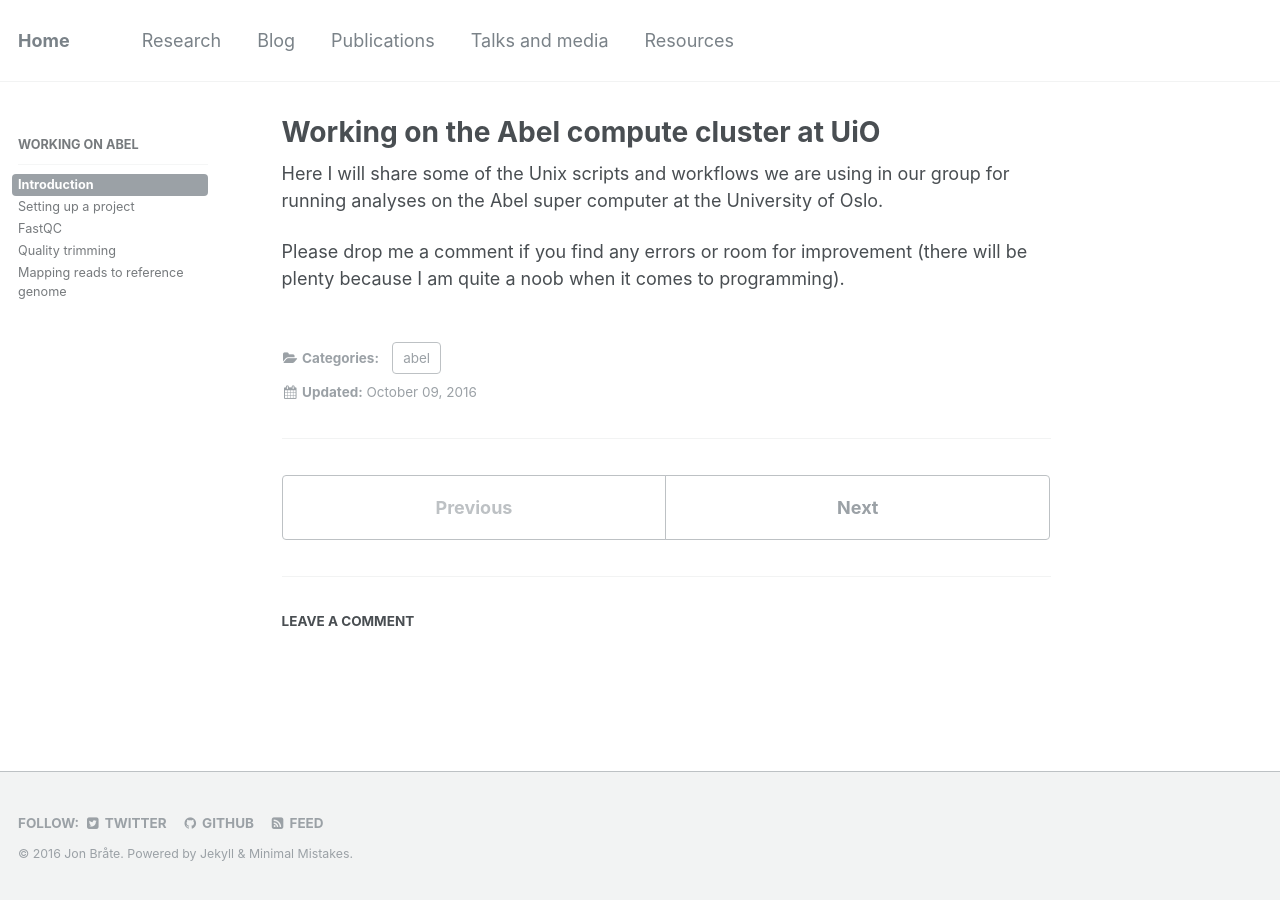
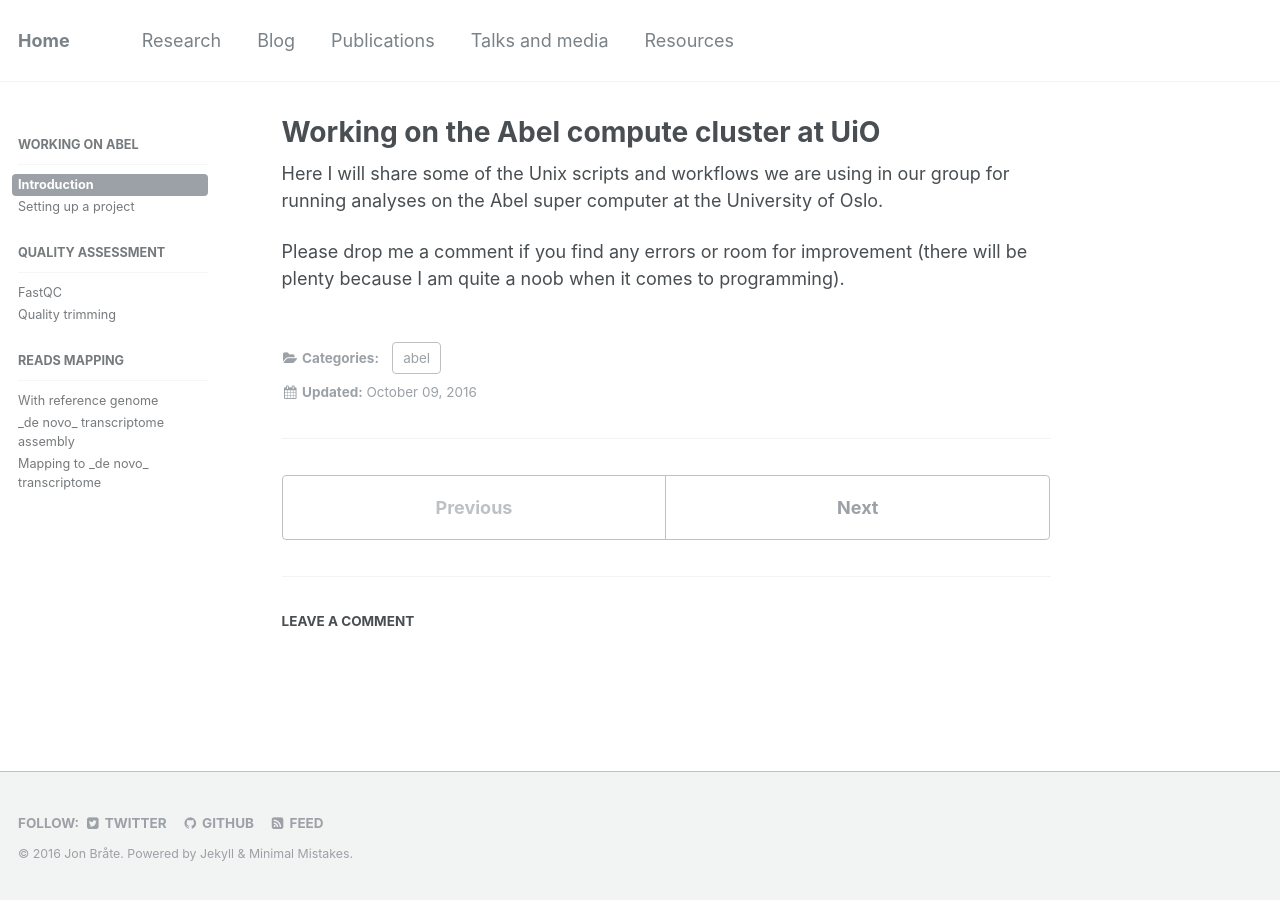
Before and after one commit to pjpaulpj/jonbra.github.io, a Jekyll site: the page built from _resources/01-intro.md, in a window 1280 px wide. Built offline with Jekyll 4.4.1, drawn with Linux system fonts in a browser that asks for light colours; comment, search, counter and statistics services are not loaded.

Commit message:
updated abel sidebar

```diff
--- a/_data/navigation.yml
+++ b/_data/navigation.yml
@@ -26,9 +26,19 @@ resources:
         url: /resources/intro/
       - title: "Setting up a project"
         url: /resources/setting-up-project/
+
+  - title: Quality assessment
+    children:
       - title: "FastQC"
         url: /resources/fastqc/
       - title: "Quality trimming"
         url: /resources/trimming/
-      - title: "Mapping reads to reference genome"
+
+  - title: Reads mapping
+    children:
+      - title: "With reference genome"
         url: /resources/mapping/
+      - title: "_de novo_ transcriptome assembly"
+        url: /resources/de-novo/
+      - title: "Mapping to _de novo_ transcriptome"
+        url: /resources/de-novo-mapping/
```
